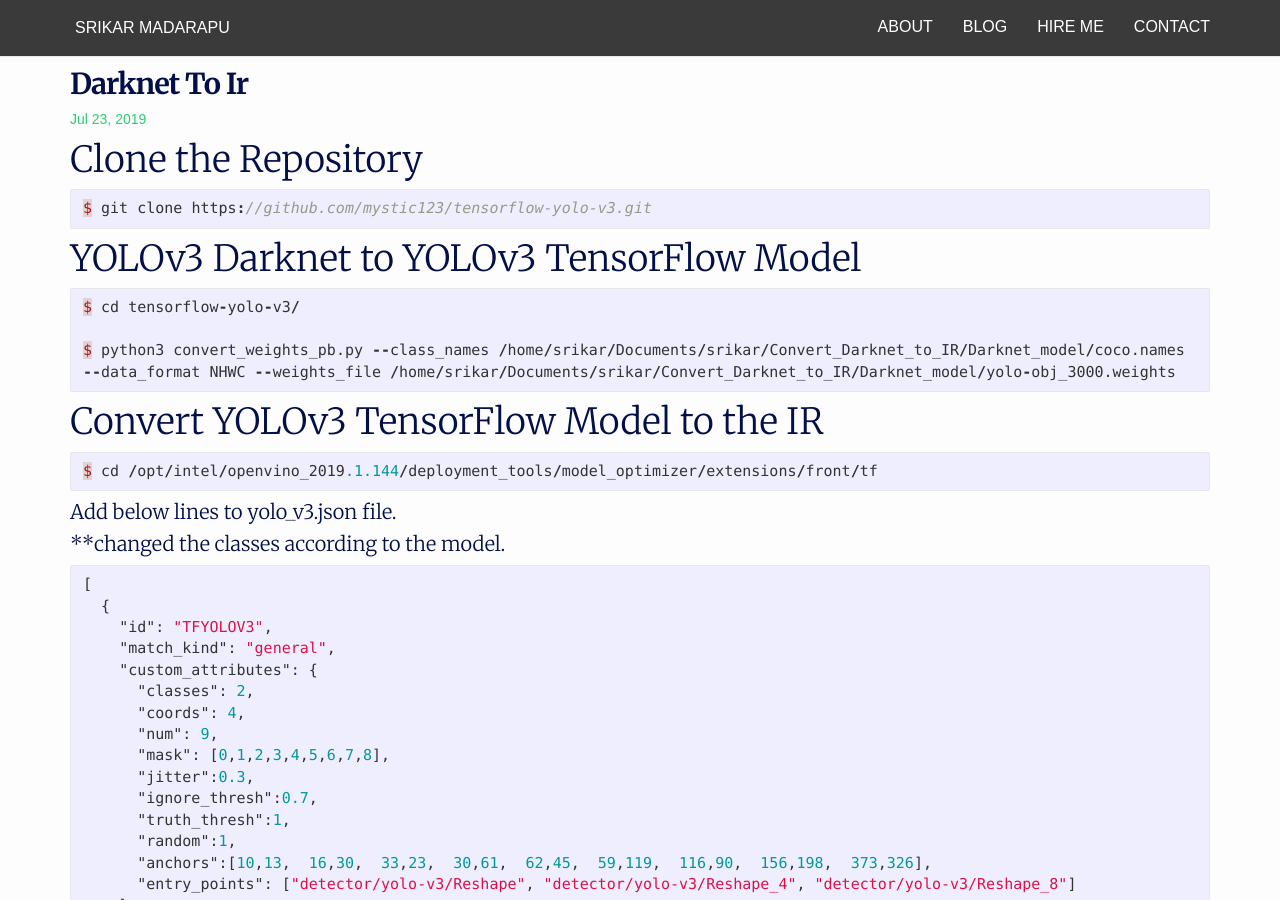
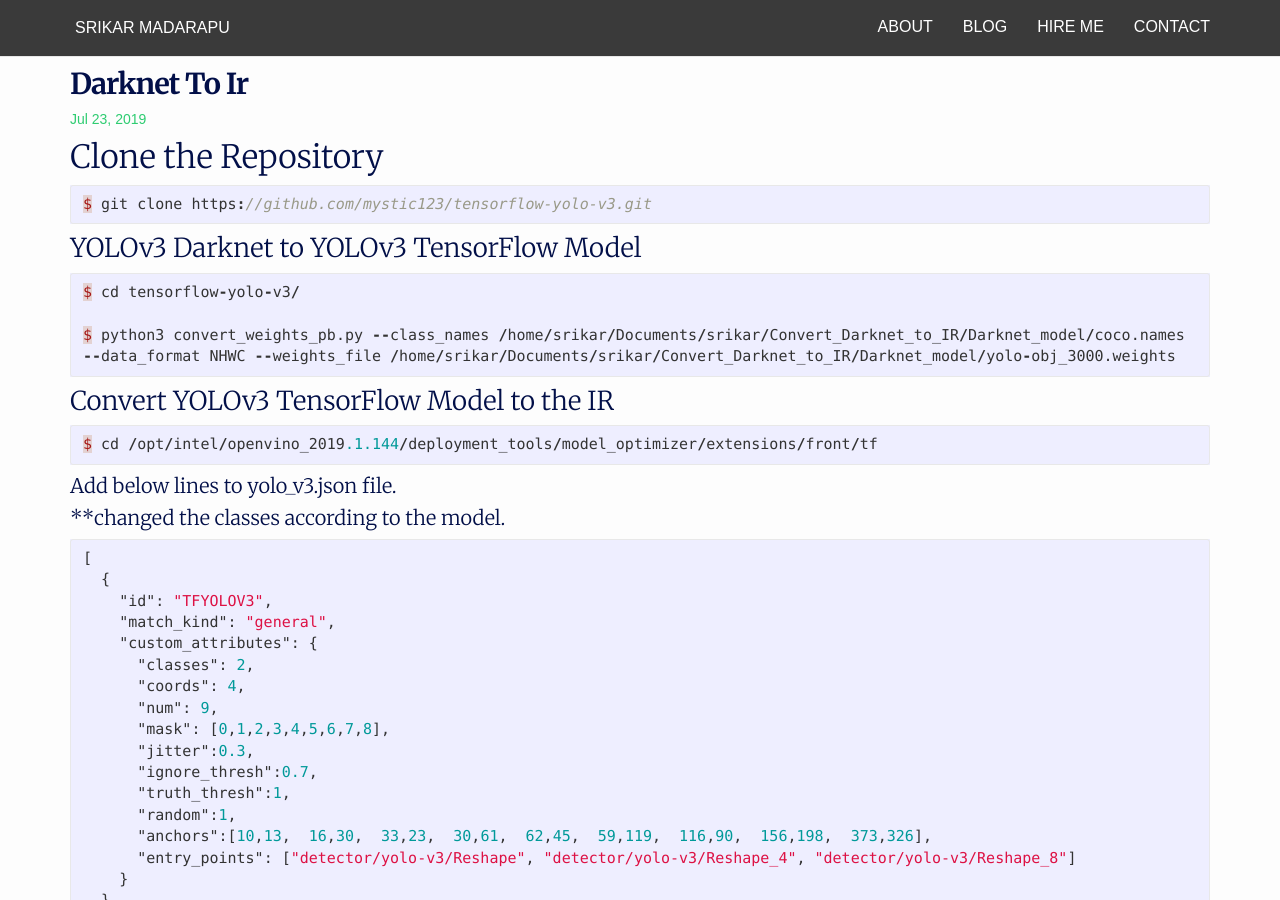
Before and after one commit to srikar8/srikar8.github.io, a Jekyll site: the page built from _posts/Origa/2019-07-23-Darknet-To-IR.md, in a window 1280 px wide and 900 px high. Built offline with Jekyll 4.4.1, drawn with Linux system fonts in a browser that asks for light colours; nearby versions of some CDN libraries; our own code applies the rules of GitHub Pages for plain Markdown files.

````diff
--- a/_posts/Origa/2019-07-23-Darknet-To-IR.md
+++ b/_posts/Origa/2019-07-23-Darknet-To-IR.md
@@ -1,10 +1,10 @@
-# Clone the Repository
+## Clone the Repository
 
 ```c++
 $ git clone https://github.com/mystic123/tensorflow-yolo-v3.git
 ```
 
-# YOLOv3 Darknet to YOLOv3 TensorFlow Model
+### YOLOv3 Darknet to YOLOv3 TensorFlow Model
 
 ```c++
 $ cd tensorflow-yolo-v3/
@@ -12,7 +12,7 @@ $ cd tensorflow-yolo-v3/
 $ python3 convert_weights_pb.py --class_names /home/srikar/Documents/srikar/Convert_Darknet_to_IR/Darknet_model/coco.names --data_format NHWC --weights_file /home/srikar/Documents/srikar/Convert_Darknet_to_IR/Darknet_model/yolo-obj_3000.weights
 ```
 
-# Convert YOLOv3 TensorFlow Model to the IR
+### Convert YOLOv3 TensorFlow Model to the IR
 
 ```c++
 $ cd /opt/intel/openvino_2019.1.144/deployment_tools/model_optimizer/extensions/front/tf
````
